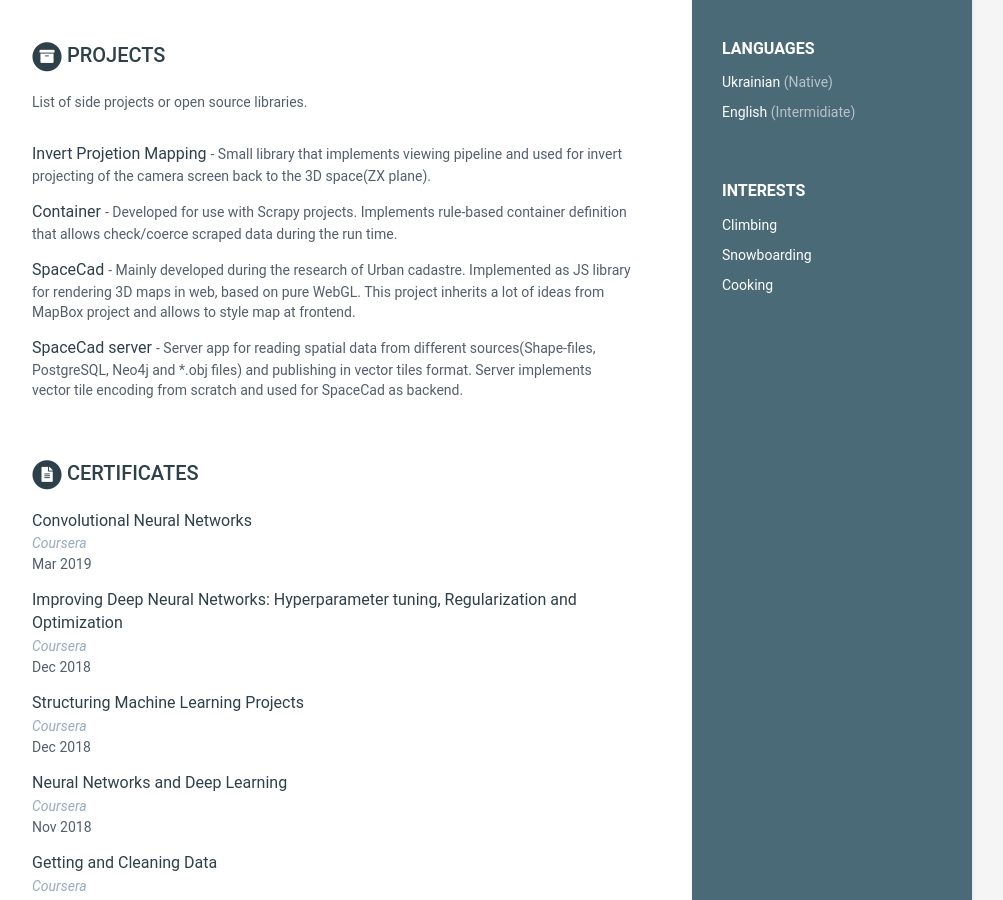
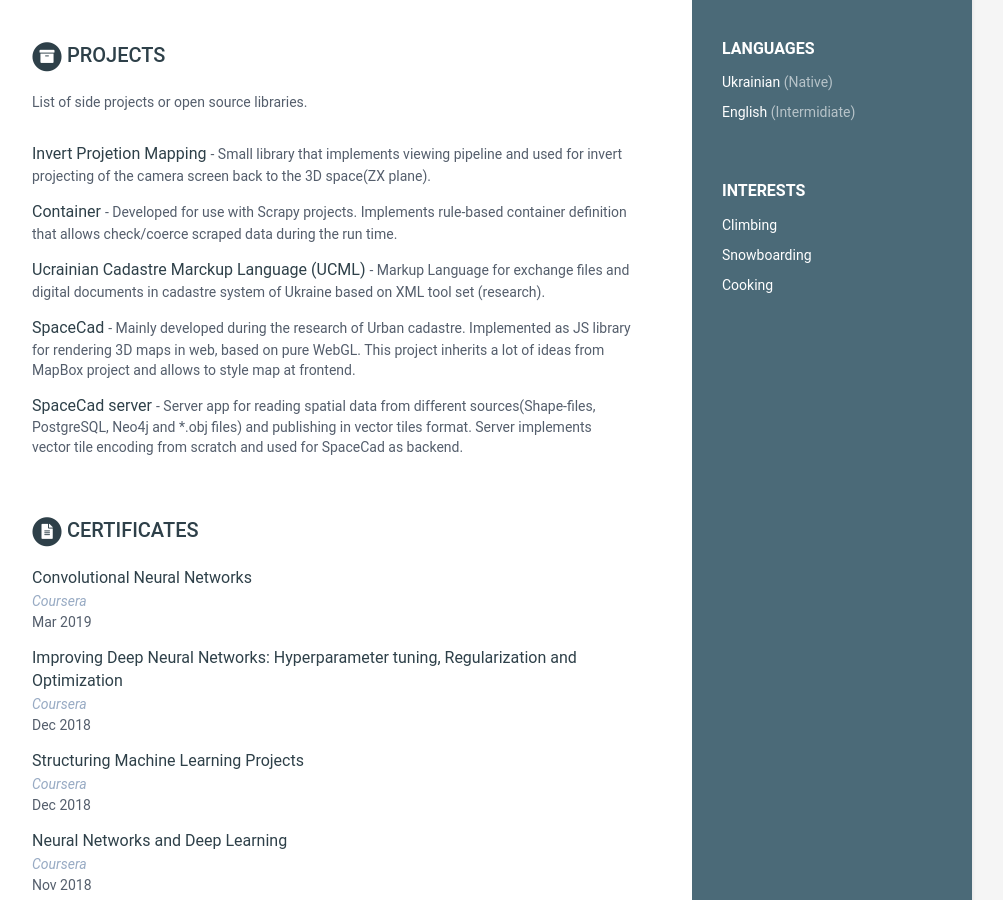
Before and after one commit to tillroy/tillroy.github.io, a Jekyll site: the page built from cv.md, in a window 1280 px wide and 900 px high, scrolled down 843 px. Shown: the whole window, without its empty margins (168-1171 px from the left). Built offline with Jekyll 4.4.1, drawn with Linux system fonts in a browser that asks for light colours.

Commit message:
add new project definition

```diff
--- a/_data/data.yml
+++ b/_data/data.yml
@@ -137,6 +137,10 @@ projects:
         link: "https://github.com/tillroy/container"
         tagline: "Developed for use with Scrapy projects. Implements rule-based container definition that allows check/coerce scraped data during the run time."
 
+      - title: Ucrainian Cadastre Marckup Language (UCML)
+        link: "#"
+        tagline: "Markup Language for exchange files and digital documents in cadastre system of Ukraine based on XML tool set (research)."
+
       - title: SpaceCad
         link: "#"
         tagline: "Mainly developed during the research of Urban cadastre. Implemented as JS library for rendering 3D maps in web, based on pure WebGL. This project inherits a lot of ideas from MapBox project and allows to style map at frontend."
```
